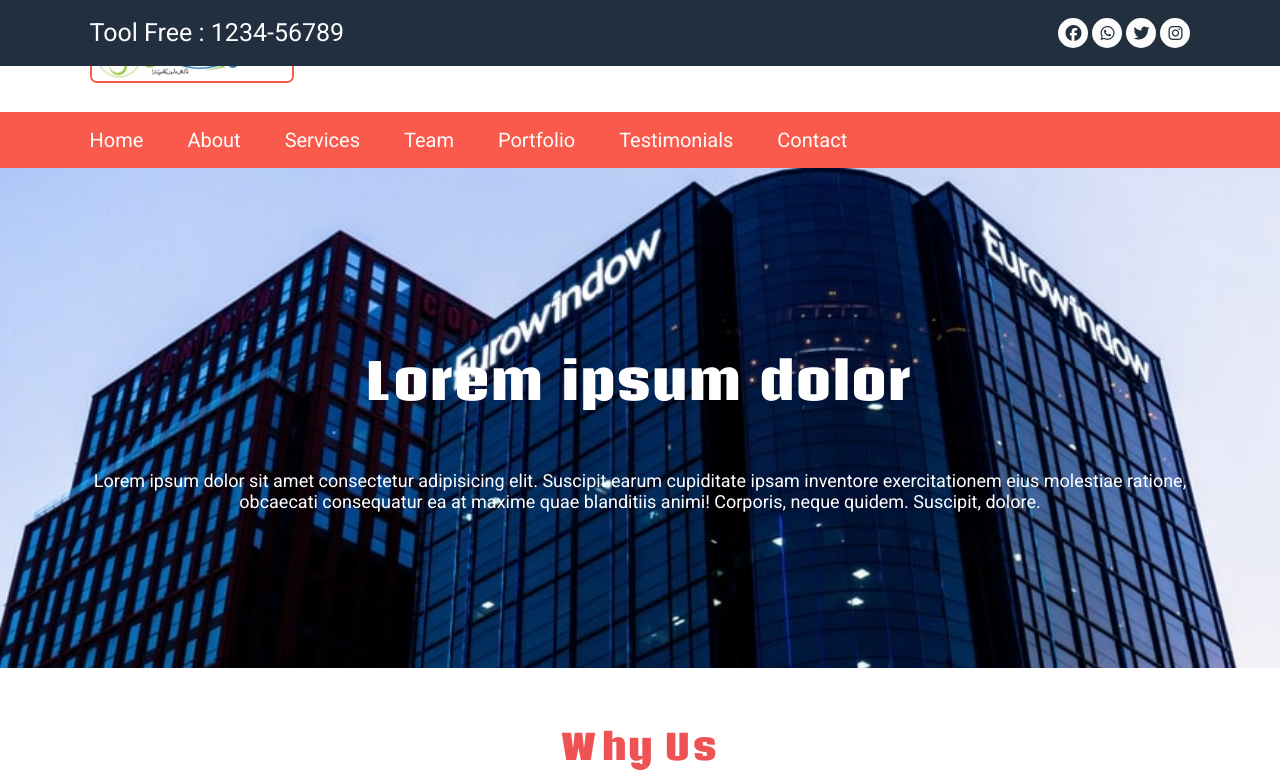
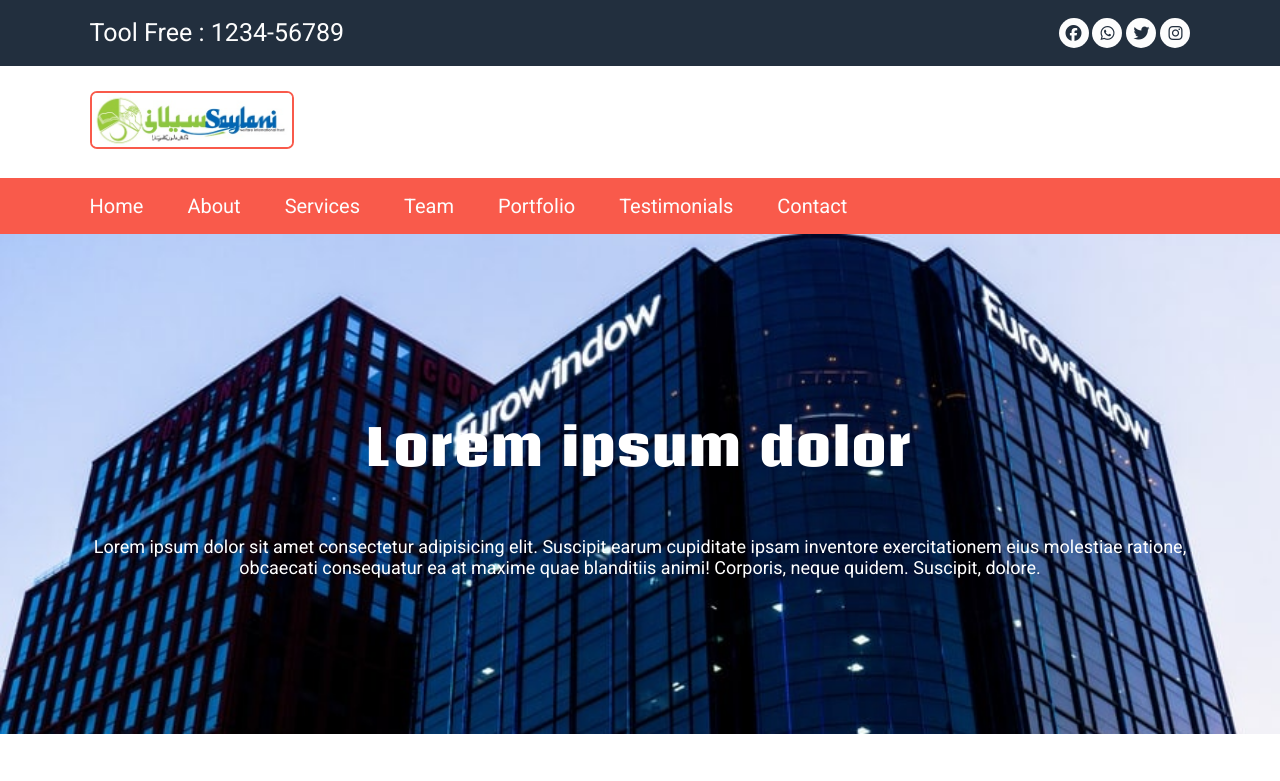
Before and after one commit to naeemali321123/psd2htmlathome, a plain HTML site: page index.html in a window 1280 px wide. Shown: the top 781 px of the page. Drawn offline with Linux system fonts and the light colour scheme.

Commit message:
Final ok

```diff
--- a/css/style.css
+++ b/css/style.css
@@ -25,9 +25,6 @@ body{
     padding-top: 18px;
     padding-bottom: 18px;
     overflow: auto;
-    position: fixed;
-    width: 86%;
-    top: 0%;
 }
 #tollfree{
     float: left;
```
